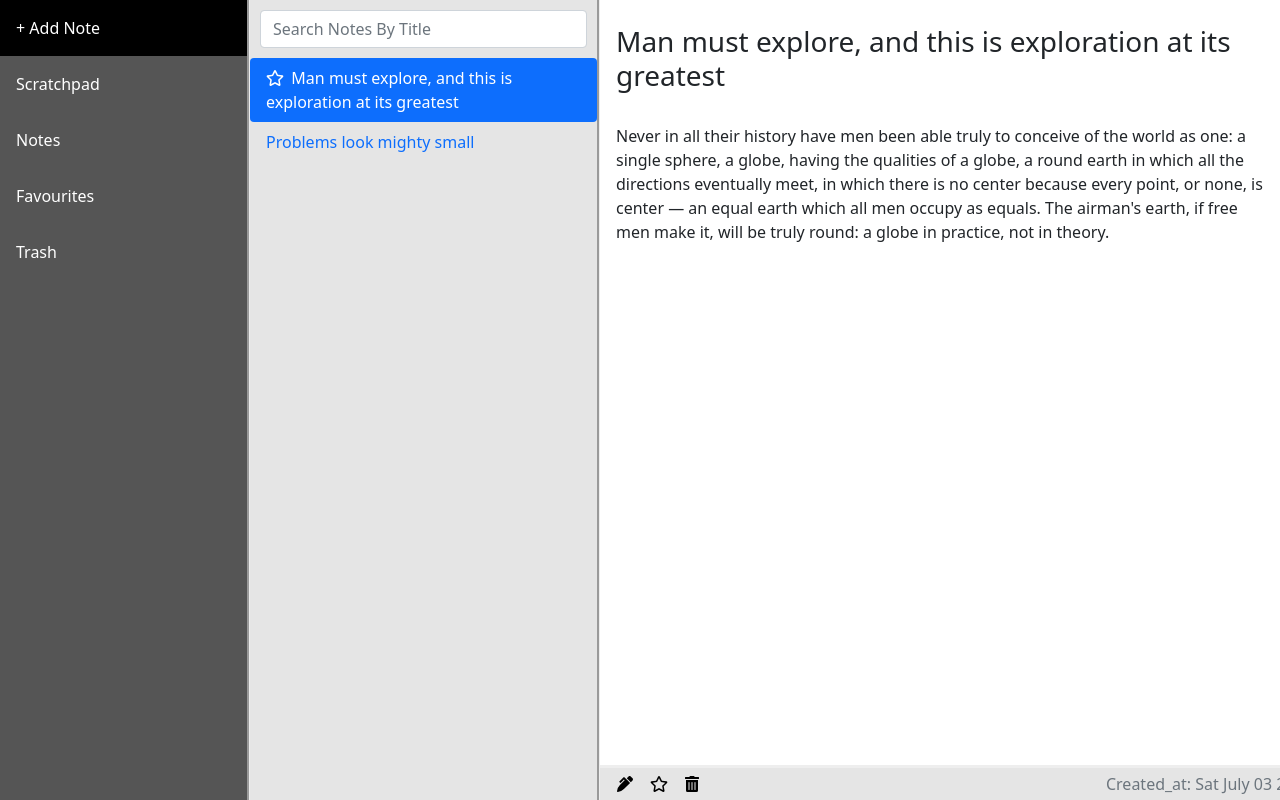
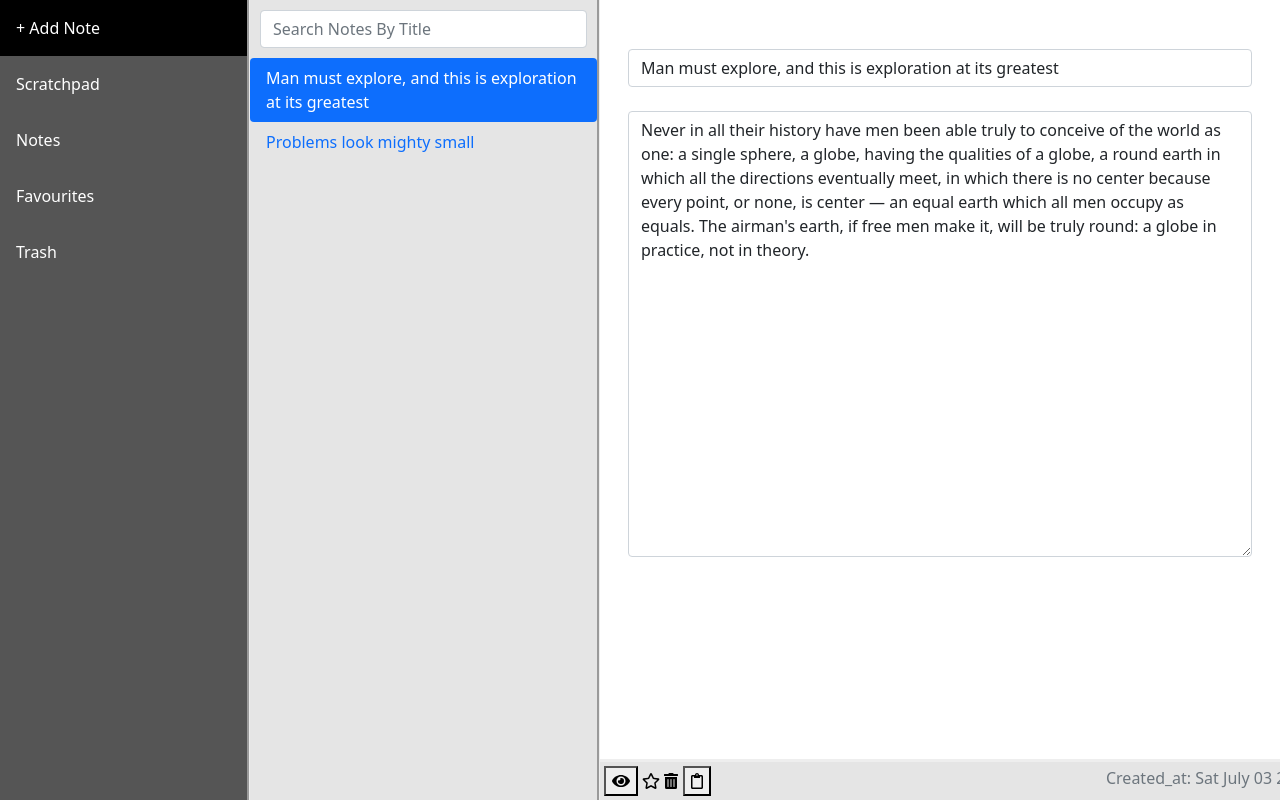
Before and after one commit to SiamAnzir/react-keep-notes, a React (Create React App) app: page / in a window 1280 px wide. Both pictures are taken after a click on the element 626 px from the left and 784 px from the top of the page. Built offline with nearby package versions, Linux system fonts and the light colour scheme.

Commit message:
[Added] Copy Text Option

```diff
--- a/src/components/Container.js
+++ b/src/components/Container.js
@@ -1,13 +1,14 @@
+// noinspection RequiredAttributes
+
 import React from "react";
-import {Col, Nav, Row, Tab} from "react-bootstrap";
+import {Col, Nav, Row, Tab,OverlayTrigger,Tooltip} from "react-bootstrap";
 import {FontAwesomeIcon} from "@fortawesome/react-fontawesome";
 import {faEye, faPenAlt, faTrashAlt} from "@fortawesome/free-solid-svg-icons";
-import {faStar} from "@fortawesome/free-regular-svg-icons";
+import {faClipboard, faStar} from "@fortawesome/free-regular-svg-icons";
 import EditNote from "./EditNote";
 
 export const navContent = (note) => {
     return(
-        <>
         <>
             <Nav variant="pills" className="flex-column">
                 <Nav.Item>
@@ -19,7 +20,6 @@ export const navContent = (note) => {
                     </Nav.Link>
                 </Nav.Item>
             </Nav>
-            </>
         </>
     )
 };
@@ -47,7 +47,7 @@ export const tabContent = (note,updateNote) => {
             )
     )
 };
-export const footerContent = (note,setNotes,notes,favouriteMethod,trashMethod,clickUpdateButton) => {
+export const footerContent = (note,setNotes,notes,trashMethod,clickUpdateButton,addFavouriteNote,removeFavouriteNote) => {
     return(
         <>
             <Tab.Content key={note.id}>
@@ -56,19 +56,33 @@ export const footerContent = (note,setNotes,notes,favouriteMethod,trashMethod,cl
                         <Col className="text-start ">
                             {
                                 (note.editing === false) ? (
-                                    <span style={{ marginLeft: '.8rem' }} onClick={() => clickUpdateButton(note.id,note,setNotes,notes)}> <FontAwesomeIcon icon={faPenAlt}/> </span>
+                                    <OverlayTrigger overlay={<Tooltip id={'tooltip-bottom'}> Edit </Tooltip>} placement="top">
+                                        <span className="spanButton" onClick={() => clickUpdateButton(note.id,note,setNotes,notes)}> <FontAwesomeIcon icon={faPenAlt}/> </span>
+                                    </OverlayTrigger>
                                 ) : (
-                                    <button style={{ marginLeft: '.8rem', border: 'none',background: 'none',padding:'0' }} form={note.id} type="submit"> <FontAwesomeIcon icon={faEye}/> </button>
+                                    <OverlayTrigger overlay={<Tooltip id={'tooltip-bottom'}> View </Tooltip>} placement="top">
+                                        <button className="iconButton" form={note.id} type="submit"> <FontAwesomeIcon icon={faEye}/> </button>
+                                    </OverlayTrigger>
                                 )
                             }
                             {
                                 (note.favourite_note === false) ? (
-                                    <span style={{ marginLeft: '.8rem' }} onClick={() => favouriteMethod(note.id,note,setNotes,notes)} > <FontAwesomeIcon icon={faStar}/> </span>
+                                    <OverlayTrigger overlay={<Tooltip id={'tooltip-bottom'}> Add To Favourites </Tooltip>} placement="top">
+                                        <span className="spanButton" onClick={() => addFavouriteNote(note.id,note,setNotes,notes)} > <FontAwesomeIcon icon={faStar}/> </span>
+                                    </OverlayTrigger>
                                 ) : (
-                                    <span style={{ marginLeft: '.8rem' }} onClick={() => favouriteMethod(note.id,note,setNotes,notes)} > <FontAwesomeIcon icon={faStar}/> </span>
+                                    <OverlayTrigger overlay={<Tooltip id={'tooltip-bottom'}> Remove from Favourites </Tooltip>} placement="top">
+                                        <span className="spanButton" onClick={() => removeFavouriteNote(note.id,note,setNotes,notes)} > <FontAwesomeIcon icon={faStar}/> </span>
+                                    </OverlayTrigger>
+
                                 )
                             }
-                            <span style={{ marginLeft: '.8rem' }} onClick={() => trashMethod(note.id,note,setNotes,notes)}> <FontAwesomeIcon icon={faTrashAlt}/> </span>
+                            <OverlayTrigger overlay={<Tooltip id={'tooltip-bottom'}> Add to Trash </Tooltip>} placement="top">
+                                <span className="spanButton" onClick={() => trashMethod(note.id,note,setNotes,notes)}> <FontAwesomeIcon icon={faTrashAlt}/> </span>
+                            </OverlayTrigger>
+                            <OverlayTrigger overlay={<Tooltip id={'tooltip-bottom'}> Copy Text </Tooltip>} placement="top">
+                                <button className="iconButton" onClick={() => navigator.clipboard.writeText(note.description)}><FontAwesomeIcon icon={faClipboard}/></button>
+                            </OverlayTrigger>
                         </Col>
                         <Col className="text-end text-muted"> Created_at: {note.created_at} </Col>
                     </Row>
```
Lines whose indentation alone changed are shown as unchanged.
